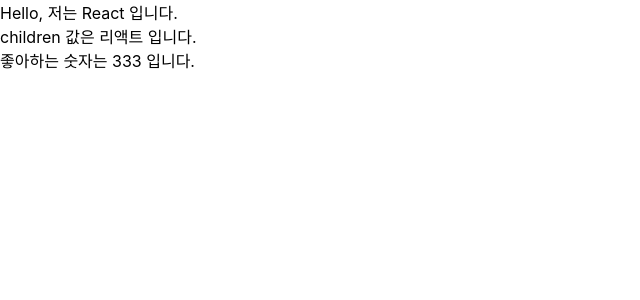
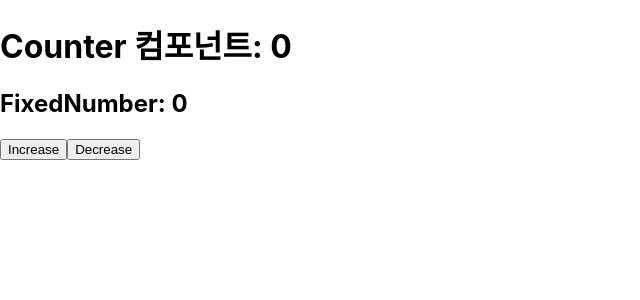
Before and after one commit to Chocobe/-Study-React, a React (Create React App) app in the folder 02-skill-for-react-book/00-hello-react/: page / in a window 1280 px wide. Shown: the top 300 px of the page, without its empty margins (0-640 px from the left). Built offline with nearby package versions, Linux system fonts and the light colour scheme.

Commit message:
3장 컴포넌트 실습 02

```diff
--- a/02-skill-for-react-book/00-hello-react/src/App.js
+++ b/02-skill-for-react-book/00-hello-react/src/App.js
@@ -1,11 +1,7 @@
-import MyComponent from "./MyComponent";
+import Counter from "./Counter";
 
 const App = () => {
-  return (
-    <MyComponent name="React" favoriteNumber={333}>
-      리액트
-    </MyComponent>
-  );
+  return <Counter />
 };
 
 export default App;
--- /dev/null
+++ b/02-skill-for-react-book/00-hello-react/src/Counter.js
@@ -0,0 +1,31 @@
+import { Component } from "react";
+
+class Counter extends Component {
+  constructor(props) {
+    super(props);
+
+    this.state = {
+      number: 0,
+      fixedNumber: 0,
+    };
+  }
+
+  render() {
+    const { number, fixedNumber } = this.state;
+
+    return (
+      <div>
+        <h1>Counter 컴포넌트: {number}</h1>
+        <h2>FixedNumber: {fixedNumber}</h2>
+        <button onClick={() => this.setState({ number: number + 1 })}>
+          Increase
+        </button>
+        <button onClick={() => this.setState({ number: number - 1 })}>
+          Decrease
+        </button>
+      </div>
+    );
+  }
+};
+
+export default Counter;
--- a/02-skill-for-react-book/00-hello-react/src/MyComponent.js
+++ b/02-skill-for-react-book/00-hello-react/src/MyComponent.js
@@ -3,22 +3,20 @@
 
 class MyComponent extends Component {
   static defaultProps = {
-    name: "(STATIC)_DEFAULT_NAME",
-  }
+    name: "DEFAULT_NAME",
+  };
 
   static propTypes = {
-    name: PropTypes.string,
+    name: PropTypes.string.isRequired,
     favoriteNumber: PropTypes.number.isRequired,
   }
 
   render() {
-    const {
-      name, children, favoriteNumber,
-    } = this.props;
+    const { name, children, favoriteNumber } = this.props;
 
     return (
       <div>
-        Hello, 저는 {name} 입니다. <br />
+        안녕하세요, 저는 {name} 입니다. <br />
         children 값은 {children} 입니다. <br />
         좋아하는 숫자는 {favoriteNumber} 입니다.
       </div>
```
